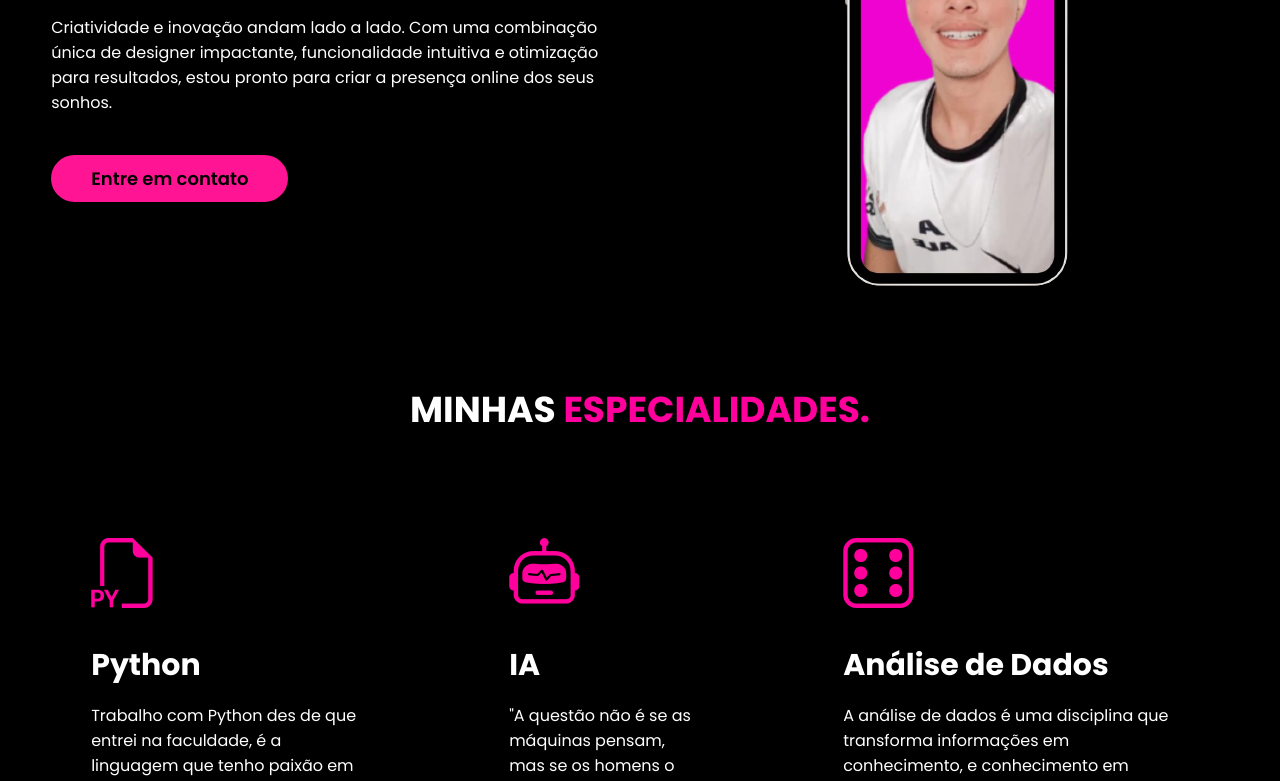
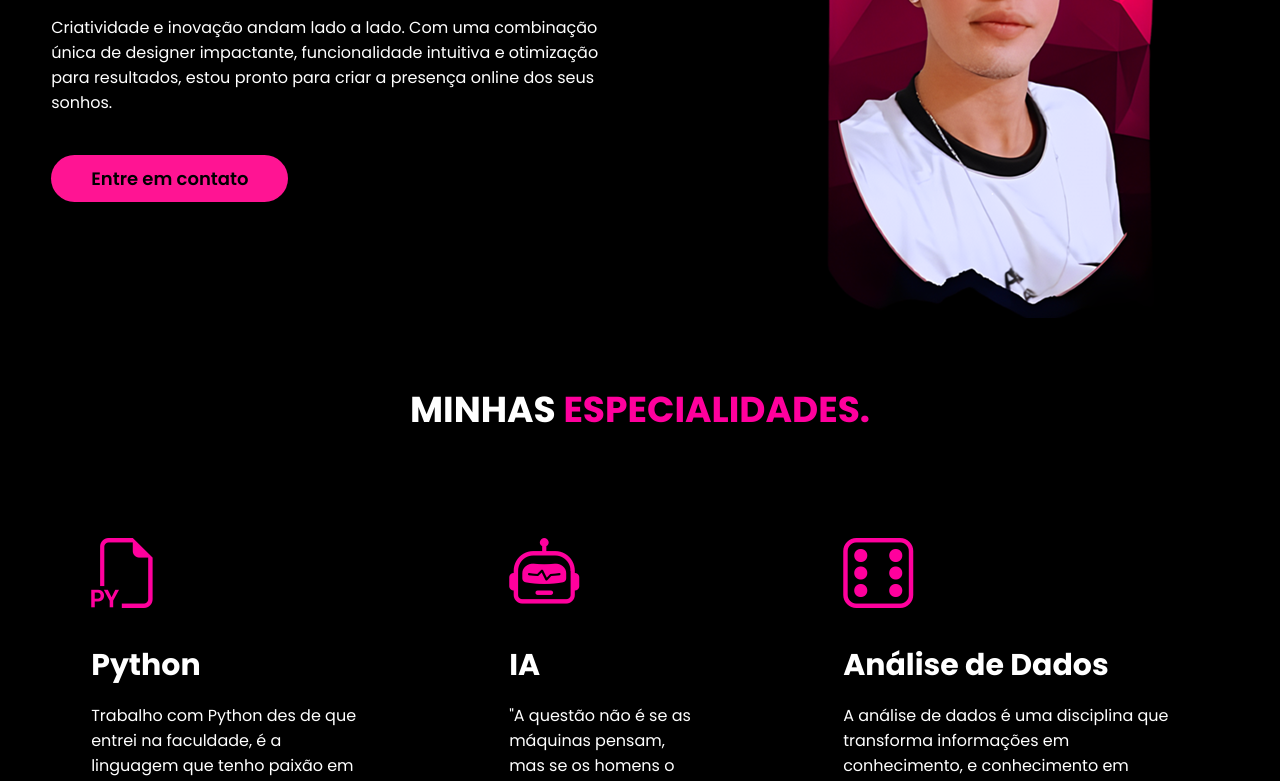
Before and after one commit to anthonyhenriquecs/portifolio, a plain HTML site: page index.html in a window 1280 px wide. Shown: the part 319-1100 px from the top of the page. Drawn offline with nearby package versions, Linux system fonts and the light colour scheme.

Commit message:
Add files via upload

```diff
--- a/index.html
+++ b/index.html
@@ -86,7 +86,7 @@
                     </div><!--txt-topo-site-->
 
                     <div class="img-topo-site">
-                        <img src="./images/imagem-eu.png" alt="imagem-minha">
+                        <img src="./images/foto-perfil (1).png" alt="imagem-minha">
                     </div><!--img-topo-site-->
                 </div><!--flex-->
             </div> <!--interface-->
```
Also changed, not shown: images/foto-perfil (1).png (added).
